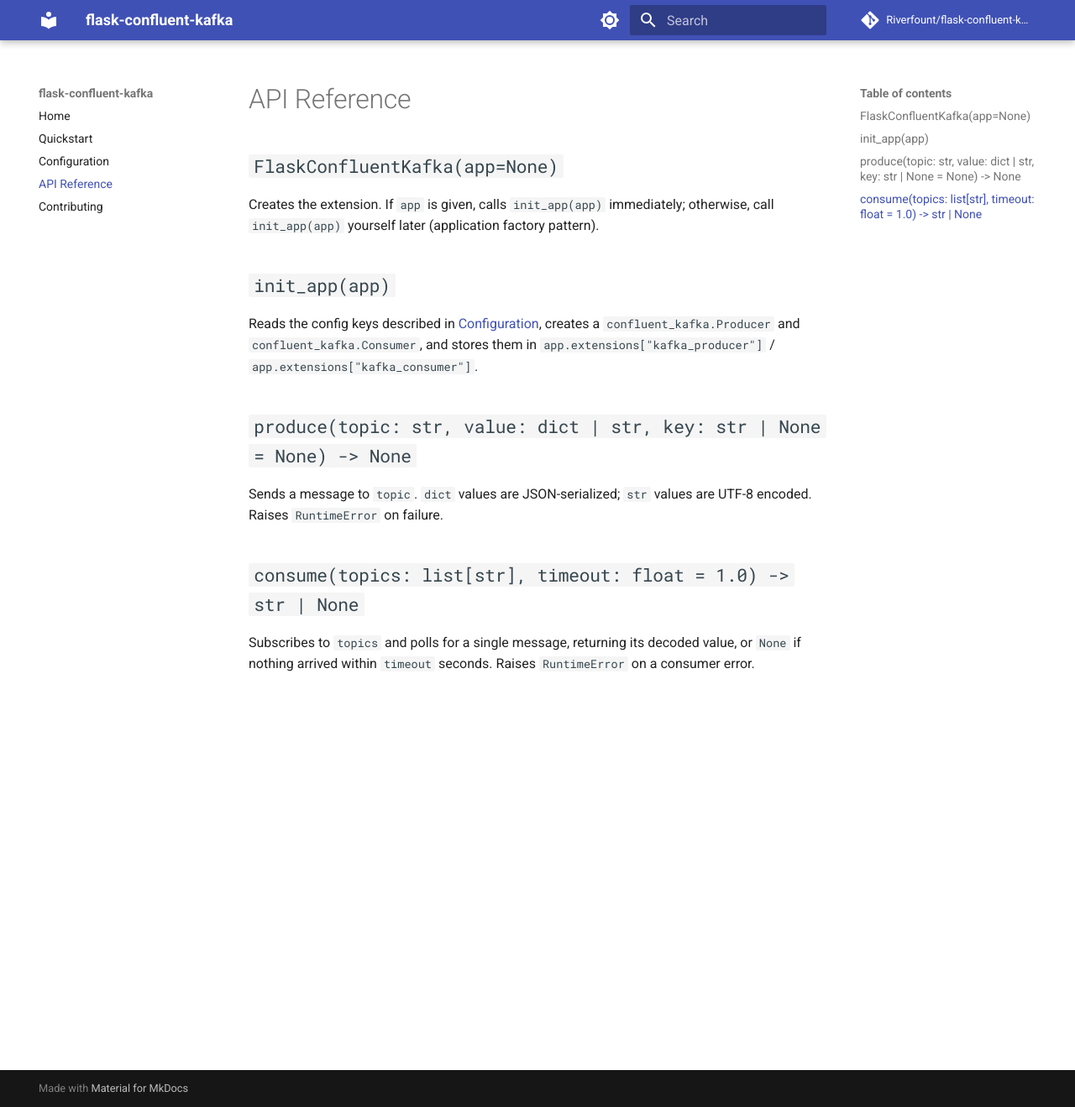
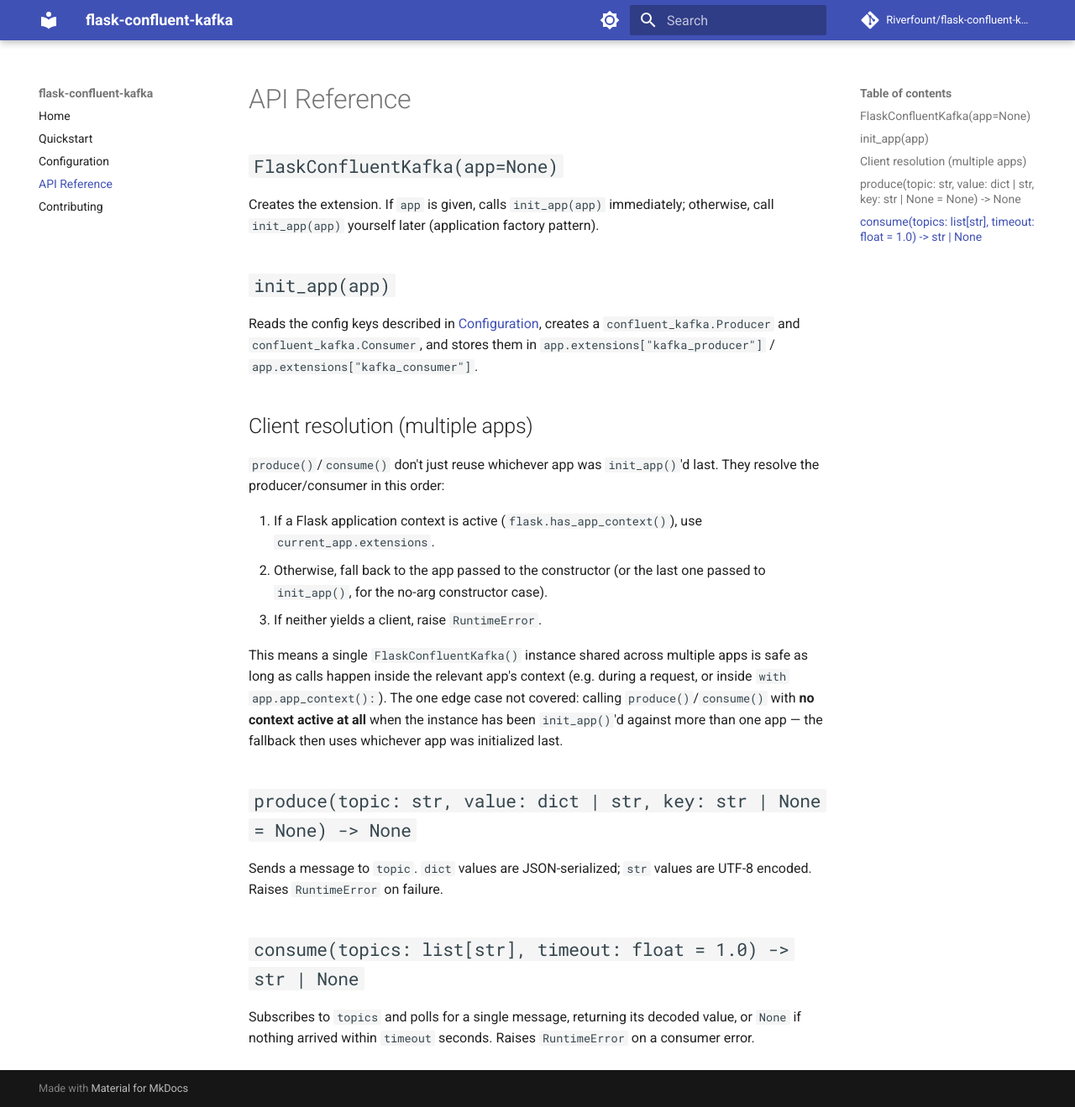
Before and after one commit to Riverfount/flask-confluent-kafka, an MkDocs documentation site: the page built from docs/api.md, in a window 1280 px wide and 1319 px high. Shown: the whole window at 84% size. Built offline with MkDocs 1.6.1 and Material for MkDocs 9.7.7, drawn with Linux system fonts in a browser that asks for light colours; comment, search, counter and statistics services are not loaded.

Commit message:
docs: Reflect the app-factory fix and the new test suite
- Document the current_app-first / constructor-app-fallback client
  resolution in the README and API reference, including the known
  no-context multi-app trade-off.
- Drop "application-factory support" from the known limitations list
  now that #1 is fixed.
- Running tests is no longer forward-looking to #9 -- the suite exists
  now; #9 remains scoped to coverage tooling and the CI gate.

```diff
--- a/docs/api.md
+++ b/docs/api.md
@@ -8,6 +8,16 @@
 
 Reads the config keys described in [Configuration](configuration.md), creates a `confluent_kafka.Producer` and `confluent_kafka.Consumer`, and stores them in `app.extensions["kafka_producer"]` / `app.extensions["kafka_consumer"]`.
 
+## Client resolution (multiple apps)
+
+`produce()`/`consume()` don't just reuse whichever app was `init_app()`'d last. They resolve the producer/consumer in this order:
+
+1. If a Flask application context is active (`flask.has_app_context()`), use `current_app.extensions`.
+2. Otherwise, fall back to the app passed to the constructor (or the last one passed to `init_app()`, for the no-arg constructor case).
+3. If neither yields a client, raise `RuntimeError`.
+
+This means a single `FlaskConfluentKafka()` instance shared across multiple apps is safe as long as calls happen inside the relevant app's context (e.g. during a request, or inside `with app.app_context():`). The one edge case not covered: calling `produce()`/`consume()` with **no context active at all** when the instance has been `init_app()`'d against more than one app — the fallback then uses whichever app was initialized last.
+
 ## `produce(topic: str, value: dict | str, key: str | None = None) -> None`
 
 Sends a message to `topic`. `dict` values are JSON-serialized; `str` values are UTF-8 encoded. Raises `RuntimeError` on failure.
```
Also changed, not shown: CONTRIBUTING.md (+5 -5 lines), README.md (+3 -1 lines), docs/contributing.md (+9 -1 lines), docs/index.md (+1 -1 lines), docs/quickstart.md (+2 -0 lines).
